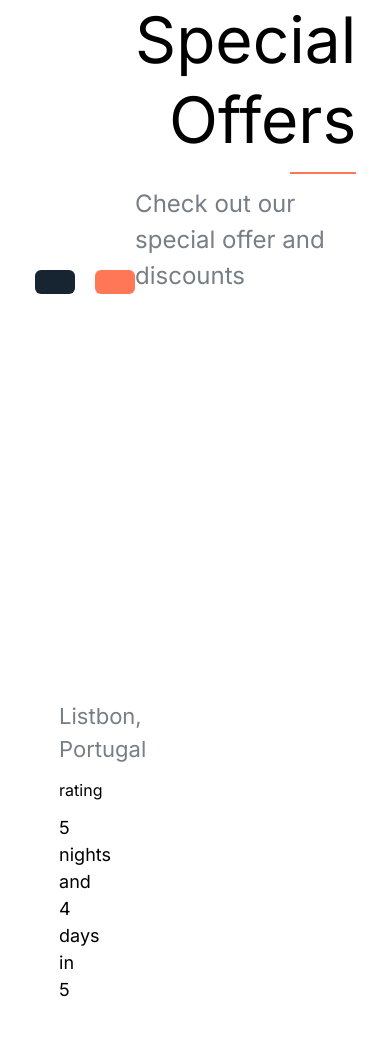
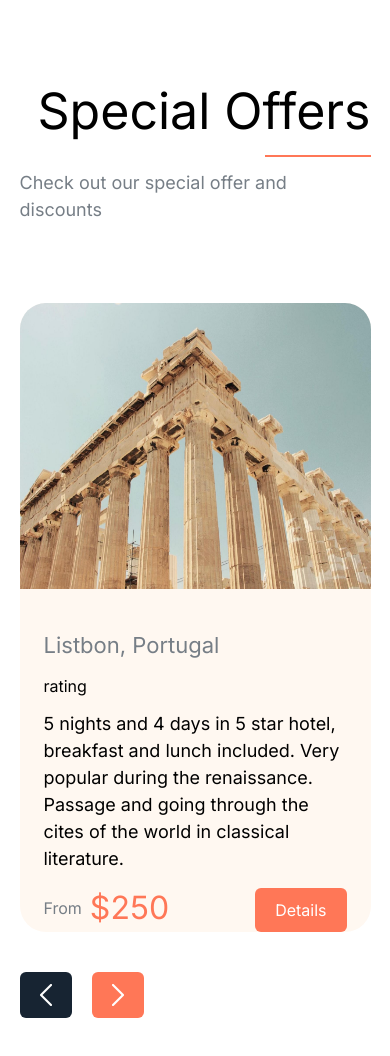
Before and after one commit to Prashant8Khatiwada/awakened_devs_assessment, a Next.js app: page /pricing in a window 390 px wide. Shown: the top 1056 px of the page. Built offline with nearby package versions, Linux system fonts and the light colour scheme.

Commit message:
responsiveness of explore travel and pricing

```diff
--- a/app/components/Explore.tsx
+++ b/app/components/Explore.tsx
@@ -14,11 +14,13 @@ import "swiper/css";
 const Explore = () => {
   return (
     <div className=" h-auto w-screen mb-11 mt-11 flex items-center justify-center overflow-hidden">
-      <div className="h-[90%] w-[82%] ">
+      <div className="h-[90%] w-[82%] sml:w-[90%] ">
         {/* Title Part  */}
         <div className="flex justify-between ">
-          <div className="flex flex-col gap-3">
-            <h3 className="text-font-lg leading-tight">Popular Destinations</h3>
+          <div className="flex flex-col gap-3 w-[80%]">
+            <h3 className="text-font-lg lrg:text-[50px] leading-tight">
+              Popular Destinations
+            </h3>
             <hr
               style={{
                 width: "30%",
@@ -28,7 +30,7 @@ const Explore = () => {
               }}
             />
 
-            <p className="text-font-md text-color-secondary-light">
+            <p className="text-font-md lrg:text-font-sm text-color-secondary-light">
               Most popular destinations around the world, from historical places
               to natural wonders.
             </p>
@@ -44,23 +46,21 @@ const Explore = () => {
         </div>
 
         {/* Image Part */}
-        <div className="flex gap-8 mt-14">
         <Swiper
+          className="mt-10 sml:mt-0 w-full"
           modules={[Navigation]}
           navigation={{
             nextEl: ".custom-next",
             prevEl: ".custom-prev",
           }}
           breakpoints={{
-              320: {
-                slidesPerView: 1,
-              },
             768: {
-                slidesPerView: 1,
+              slidesPerView: 2,
+              spaceBetween: 30,
             },
             1152: {
               slidesPerView: 3,
-                spaceBetween: 50,
+              spaceBetween: 30,
             },
             1440: {
               slidesPerView: 3,
@@ -73,8 +73,8 @@ const Explore = () => {
           }}
         >
           <SwiperSlide>
-              <div className="h-auto w-[480px] relative mt-10">
-                <div className="relative w-[100%] h-[661px] rounded-[26px] overflow-hidden">
+            <div className="h-auto relative mt-10">
+              <div className="relative w-[100%] h-[661px] sml:h-[456px] rounded-[26px] overflow-hidden">
                 <Image
                   src={Explore1}
                   alt="explore"
@@ -91,10 +91,10 @@ const Explore = () => {
             </div>
           </SwiperSlide>
           <SwiperSlide>
-              <div className="h-auto w-[480px] relative mt-10">
-                <div className="relative w-[100%] h-[661px] rounded-[26px] overflow-hidden">
+            <div className="h-auto relative mt-10">
+              <div className="relative w-[100%] h-[661px] sml:h-[456px] rounded-[26px] overflow-hidden">
                 <Image
-                    src={Explore2}
+                  src={Explore1}
                   alt="explore"
                   layout="fill"
                   objectFit="cover"
@@ -107,30 +107,12 @@ const Explore = () => {
                 <p className="text-font-md">Berlin, Germany</p>
               </div>
             </div>
-            </SwiperSlide>
+          </SwiperSlide>{" "}
           <SwiperSlide>
-              <div className="h-auto w-[480px] relative mt-10">
-                <div className="relative w-[100%] h-[661px] rounded-[26px] overflow-hidden">
+            <div className="h-auto relative mt-10">
+              <div className="relative w-[100%] h-[661px] sml:h-[456px] rounded-[26px] overflow-hidden">
                 <Image
-                    src={Explore3}
-                    alt="explore"
-                    layout="fill"
-                    objectFit="cover"
-                    objectPosition="center"
-                    className="absolute"
-                  />
-                </div>
-                <div className="absolute z-10 bottom-7 left-5 text-color-primary">
-                  <h3 className="text-[28px]">Monument of Berlin</h3>
-                  <p className="text-font-md">Berlin, Germany</p>
-                </div>
-              </div>
-            </SwiperSlide>
-            <SwiperSlide>
-              <div className="h-auto w-[480px] relative mt-10">
-                <div className="relative w-[100%] h-[661px] rounded-[26px] overflow-hidden">
-                  <Image
-                    src={Explore4}
+                  src={Explore1}
                   alt="explore"
                   layout="fill"
                   objectFit="cover"
@@ -145,7 +127,7 @@ const Explore = () => {
             </div>
           </SwiperSlide>
         </Swiper>
-        </div>
+
         <div className="text-color-primary hidden gap-5 self-center sml:flex mt-10">
           <button className="custom-prev bg-color-secondary rounded-md px-5 py-3">
             <Image src={leftArrow} alt="Left Arrow" />
--- a/app/components/Pricing.tsx
+++ b/app/components/Pricing.tsx
@@ -9,14 +9,16 @@ import rightArrow from "../../public/svg/right.png";
 import { Navigation } from "swiper/modules";
 import { Swiper, SwiperSlide } from "swiper/react";
 import "swiper/css";
+import "swiper/css/navigation";
+import "swiper/css/pagination";
 
 const Pricing = () => {
   return (
-    <div className=" h-auto w-screen mb-32 flex flex-row-reverse items-center justify-center">
-      <div className="h-[90%] w-[82%] ">
+    <div className=" h-auto w-screen mb-20 mt-20 flex flex-row-reverse items-center justify-center">
+      <div className="h-[90%] w-[82%] lrg:w-[90%] ">
         {/* Title Part  */}
         <div className="flex justify-between ">
-          <div className=" text-color-primary flex gap-5 self-end">
+          <div className=" text-color-primary flex sml:hidden gap-5 self-end">
             <button className="custom-prev bg-color-secondary rounded-md px-5 py-3">
               <Image src={leftArrow} alt="Left Arrow" />
             </button>
@@ -26,7 +28,7 @@ const Pricing = () => {
           </div>
 
           <div className="flex flex-col gap-3  ">
-            <h3 className="text-font-lg leading-tight text-right">
+            <h3 className="text-font-lg leading-tight text-right lrg:text-[50px]">
               Special Offers
             </h3>
             <hr
@@ -39,31 +41,28 @@ const Pricing = () => {
               }}
             />
 
-            <p className="text-font-md text-color-secondary-light">
+            <p className="text-font-md text-color-secondary-light lrg:text-font-sm">
               Check out our special offer and discounts
             </p>
           </div>
         </div>
 
         {/* Images Part  */}
-        <div className="mt-20 flex gap-5  ">
+        <div className="mt-20 flex gap-5   ">
           <Swiper
             modules={[Navigation]}
             navigation={{
               nextEl: ".custom-next",
               prevEl: ".custom-prev",
             }}
-            // spaceBetween={50}
             breakpoints={{
-              320: {
-                slidesPerView: 1,
-              },
               768: {
-                slidesPerView: 1,
+                slidesPerView: 2,
+                spaceBetween: 30,
               },
               1152: {
                 slidesPerView: 3,
-                spaceBetween: 50,
+                spaceBetween: 30,
               },
               1440: {
                 slidesPerView: 3,
@@ -76,10 +75,10 @@ const Pricing = () => {
             }}
           >
             <SwiperSlide>
-              <div className="w-full  lrg:w-[0%] h-[629px] flex flex-col  bg-[#FFF8F1] rounded-[26px] ">
+              <div className="w-full h-[629px] flex flex-col  bg-[#FFF8F1] rounded-[26px] ">
                 {/* image part  */}
-                <div className="h-[286px] rounded-tl-[26px] rounded-tr-[26px] overflow-hidden">
-                  <Image src={pimg1} alt="Pricing-1" />
+                <div className="h-[286px] relative rounded-tl-[26px] rounded-tr-[26px] overflow-hidden">
+                  <Image src={pimg1} alt="Pricing-1" layout="fill" />
                 </div>
 
                 {/* description part  */}
@@ -110,10 +109,10 @@ const Pricing = () => {
               </div>
             </SwiperSlide>
             <SwiperSlide>
-              <div className="w-full lrg:w-[0%] h-[629px] flex flex-col  bg-[#FFF8F1] rounded-[26px] ">
+              <div className="w-full h-[629px] flex flex-col  bg-[#FFF8F1] rounded-[26px] ">
                 {/* image part  */}
-                <div className="h-[286px] rounded-tl-[26px] rounded-tr-[26px] overflow-hidden">
-                  <Image src={pimg1} alt="Pricing-1" />
+                <div className="h-[286px] relative rounded-tl-[26px] rounded-tr-[26px] overflow-hidden">
+                  <Image src={pimg1} alt="Pricing-1" layout="fill" />
                 </div>
 
                 {/* description part  */}
@@ -142,12 +141,12 @@ const Pricing = () => {
                   </div>
                 </div>
               </div>
-            </SwiperSlide>{" "}
+            </SwiperSlide>
             <SwiperSlide>
-              <div className="w-full lrg:w-[0%] h-[629px] flex flex-col  bg-[#FFF8F1] rounded-[26px] ">
+              <div className="w-full h-[629px] flex flex-col  bg-[#FFF8F1] rounded-[26px] ">
                 {/* image part  */}
-                <div className="h-[286px] rounded-tl-[26px] rounded-tr-[26px] overflow-hidden">
-                  <Image src={pimg1} alt="Pricing-1" />
+                <div className="h-[286px] relative rounded-tl-[26px] rounded-tr-[26px] overflow-hidden">
+                  <Image src={pimg1} alt="Pricing-1" layout="fill" />
                 </div>
 
                 {/* description part  */}
@@ -176,12 +175,12 @@ const Pricing = () => {
                   </div>
                 </div>
               </div>
-            </SwiperSlide>{" "}
+            </SwiperSlide>
             <SwiperSlide>
-              <div className="w-full lrg:w-[0%] h-[629px] flex flex-col  bg-[#FFF8F1] rounded-[26px] ">
+              <div className="w-full h-[629px] flex flex-col  bg-[#FFF8F1] rounded-[26px] ">
                 {/* image part  */}
-                <div className="h-[286px] rounded-tl-[26px] rounded-tr-[26px] overflow-hidden">
-                  <Image src={pimg1} alt="Pricing-1" />
+                <div className="h-[286px] relative rounded-tl-[26px] rounded-tr-[26px] overflow-hidden">
+                  <Image src={pimg1} alt="Pricing-1" layout="fill" />
                 </div>
 
                 {/* description part  */}
@@ -213,6 +212,14 @@ const Pricing = () => {
             </SwiperSlide>
           </Swiper>
         </div>
+        <div className=" text-color-primary hidden sml:flex gap-5 mt-10 self-end">
+          <button className="custom-prev bg-color-secondary rounded-md px-5 py-3">
+            <Image src={leftArrow} alt="Left Arrow" />
+          </button>
+          <button className="custom-next bg-color-btn-primary rounded-md px-5 py-3">
+            <Image src={rightArrow} alt="Right Arrow" />
+          </button>
+        </div>
       </div>
     </div>
   );
--- a/app/components/Travel.tsx
+++ b/app/components/Travel.tsx
@@ -22,7 +22,7 @@ const Travel = () => {
         {/* Title Part  */}
         <div className="flex justify-between items-center ">
           <div className="flex flex-col gap-3">
-            <h3 className="text-font-lg leading-tight lrg:text-[44px]">
+            <h3 className="text-font-lg leading-tight lrg:text-[50px]">
               Destination Gallery
             </h3>
             <hr
```
Lines whose indentation alone changed are shown as unchanged.
